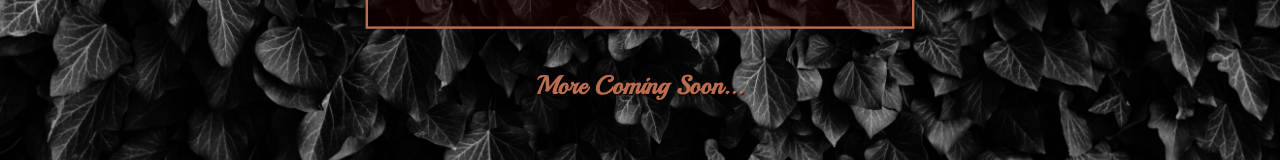
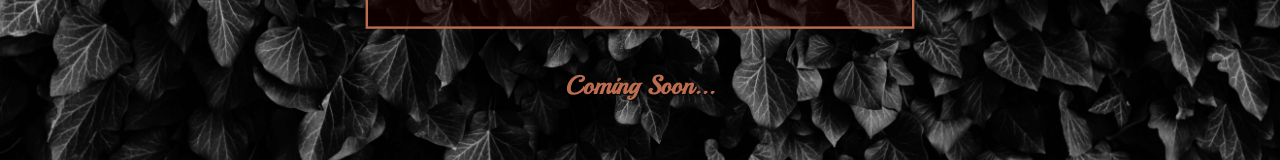
Before and after one commit to ayalalaura/ayalalaura.github.io, a plain HTML site: page index.html in a window 1280 px wide. Shown: the part 611-771 px from the top of the page. Drawn offline with Linux system fonts and the light colour scheme.

Commit message:
Add coming soon

```diff
--- a/index.html
+++ b/index.html
@@ -32,7 +32,7 @@
     </div>
 
     <div class="coming-soon">
-        <h3 class="more">More Coming Soon...</h3>
+        <h3 class="more">Coming Soon...</h3>
     </div>
 
   </div>
--- a/style.css
+++ b/style.css
@@ -78,5 +78,4 @@ h3.more {
   text-align:  center;
   font-size: 32px;
   text-shadow: 1px 1px 2px black;
-
 }
```
